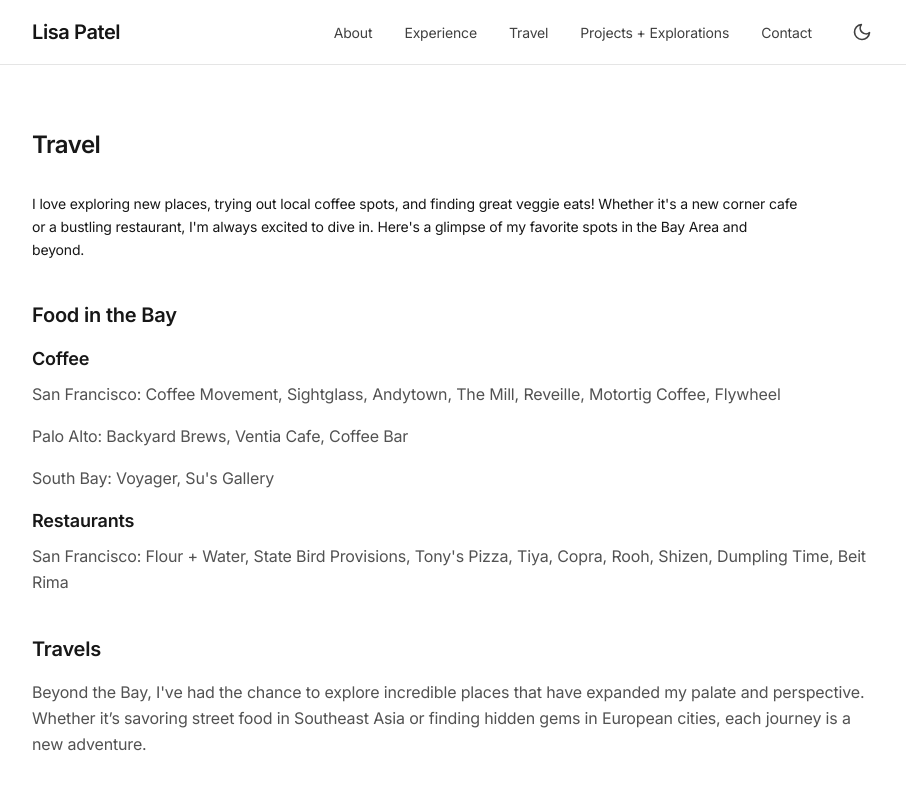
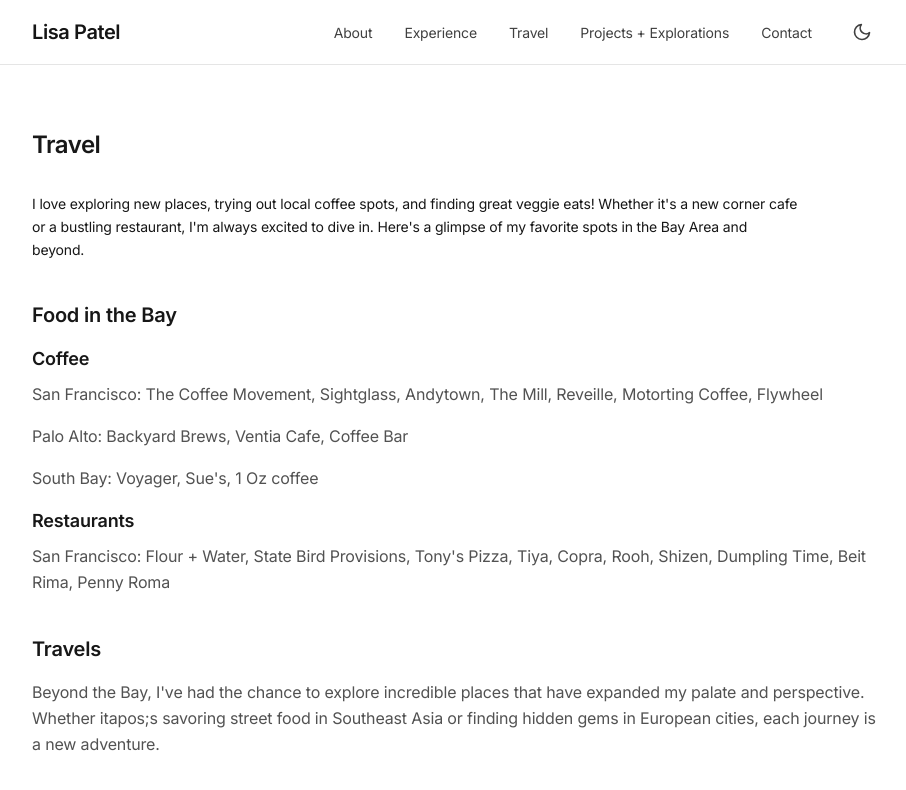
Before and after one commit to lisaapatel/lisaa, a Next.js app: page /lisaa/travel in a window 1280 px wide. Shown: the top 790 px of the page, without its empty margins (184-1090 px from the left). Built offline with nearby package versions, Linux system fonts and the light colour scheme.

Commit message:
update pages

```diff
--- a/pages/travel.tsx
+++ b/pages/travel.tsx
@@ -27,17 +27,17 @@ const Travel: NextPage = () => {
           <h2 className="text-xl font-semibold mb-4">Food in the Bay</h2>
 
           <h3 className="text-lg font-semibold mb-2">Coffee</h3>
-          <p className={`mb-4 ${textColorSecondary}`}>San Francisco: Coffee Movement, Sightglass, Andytown, The Mill, Reveille, Motortig Coffee, Flywheel</p>
+          <p className={`mb-4 ${textColorSecondary}`}>San Francisco: The Coffee Movement, Sightglass, Andytown, The Mill, Reveille, Motorting Coffee, Flywheel</p>
           <p className={`mb-4 ${textColorSecondary}`}>Palo Alto: Backyard Brews, Ventia Cafe, Coffee Bar</p>
-          <p className={`mb-4 ${textColorSecondary}`}>South Bay: Voyager, Su's Gallery</p>
+          <p className={`mb-4 ${textColorSecondary}`}>South Bay: Voyager, Sue's, 1 Oz coffee</p>
 
           <h3 className="text-lg font-semibold mb-2">Restaurants</h3>
-          <p className={`mb-4 ${textColorSecondary}`}>San Francisco: Flour + Water, State Bird Provisions, Tony's Pizza, Tiya, Copra, Rooh, Shizen, Dumpling Time, Beit Rima</p>
+          <p className={`mb-4 ${textColorSecondary}`}>San Francisco: Flour + Water, State Bird Provisions, Tony's Pizza, Tiya, Copra, Rooh, Shizen, Dumpling Time, Beit Rima, Penny Roma</p>
         </section>
 
         <section>
           <h2 className="text-xl font-semibold mb-4">Travels</h2>
-          <p className={`mb-4 ${textColorSecondary}`}>Beyond the Bay, I&apos;ve had the chance to explore incredible places that have expanded my palate and perspective. Whether it’s savoring street food in Southeast Asia or finding hidden gems in European cities, each journey is a new adventure.</p>
+          <p className={`mb-4 ${textColorSecondary}`}>Beyond the Bay, I&apos;ve had the chance to explore incredible places that have expanded my palate and perspective. Whether itapos;s savoring street food in Southeast Asia or finding hidden gems in European cities, each journey is a new adventure.</p>
         </section>
       </main>
     </Layout>
```
